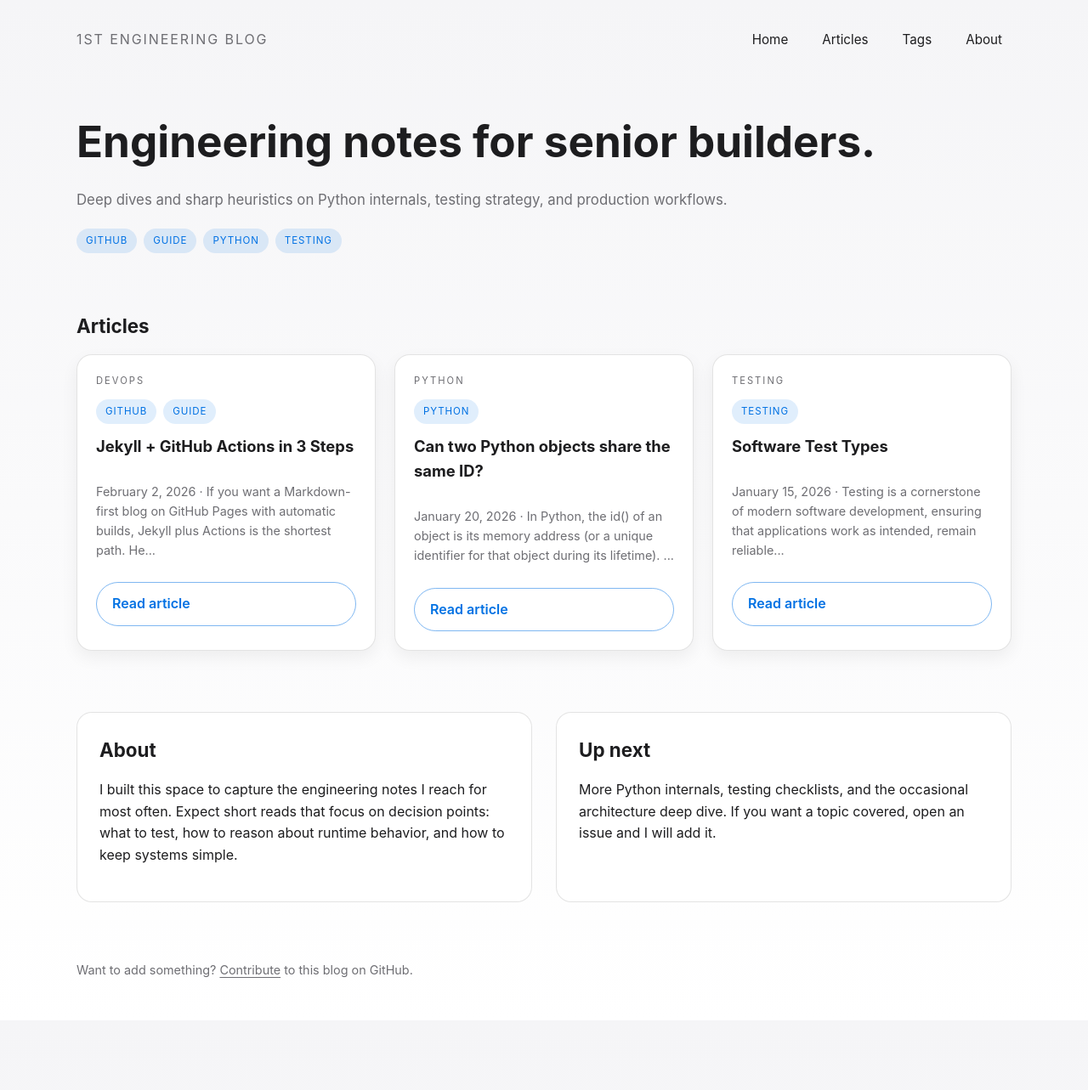
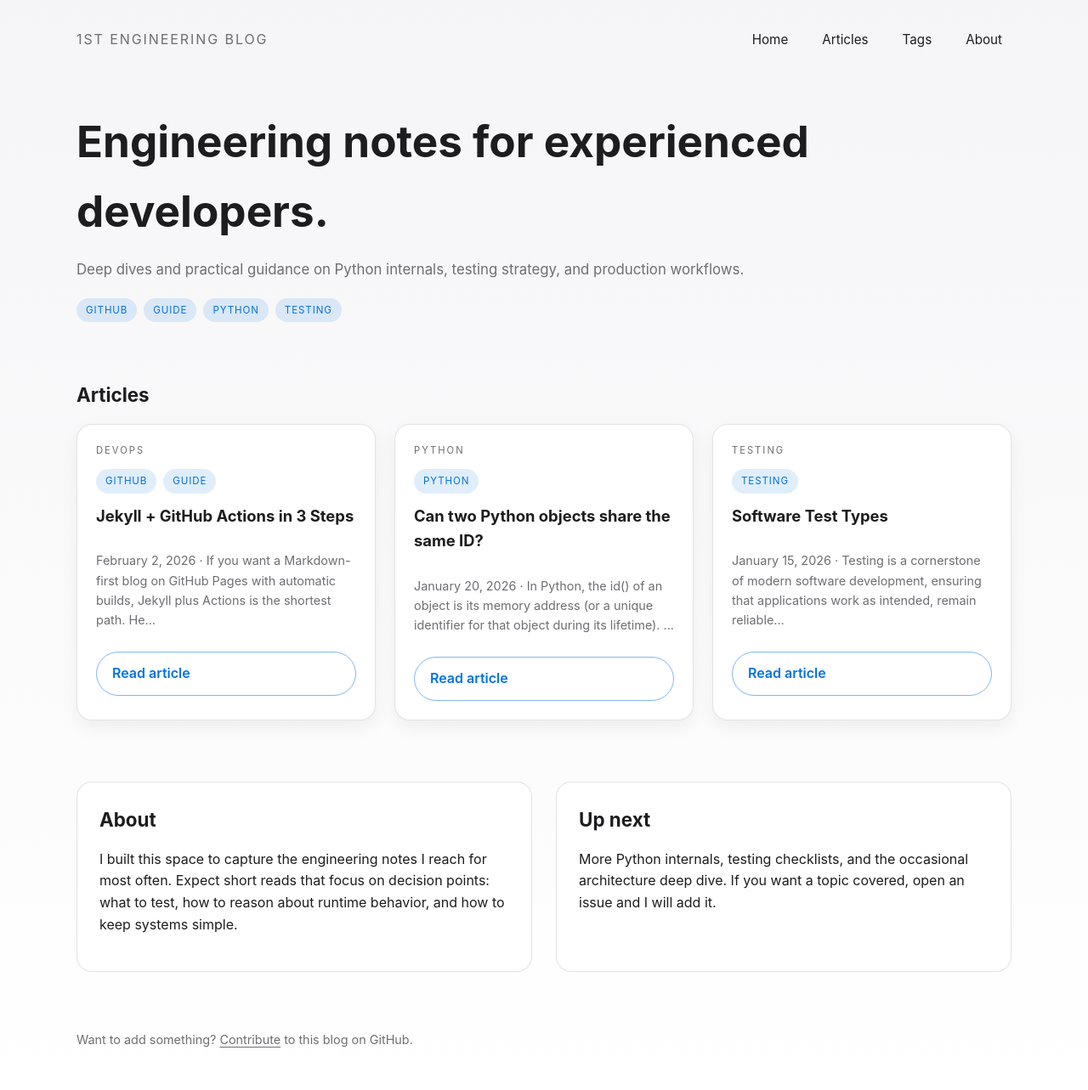
Before and after one commit to 1st/1st.github.io, a Jekyll site: the page built from index.html, in a window 1280 px wide. Shown: the whole page at 85% size. Built offline with Jekyll 4.4.1, drawn with Linux system fonts in a browser that asks for light colours; some web fonts are replaced; before the commit the page ends 1201 px from its top, so only the background shows below that.

Commit message:
Updated the hero text

```diff
--- a/_layouts/home.html
+++ b/_layouts/home.html
@@ -4,9 +4,9 @@ layout: default
 <main class="container">
   <section class="hero">
     <div class="hero-banner fade-in">
-      <h1>Engineering notes for senior builders.</h1>
+      <h1>Engineering notes for experienced developers.</h1>
       <p class="hero-subtitle">
-        Deep dives and sharp heuristics on Python internals, testing strategy, and production workflows.
+        Deep dives and practical guidance on Python internals, testing strategy, and production workflows.
       </p>
       <div class="tag-row hero-tags">
         {% assign top_tags = site.tags | sort %}
```
